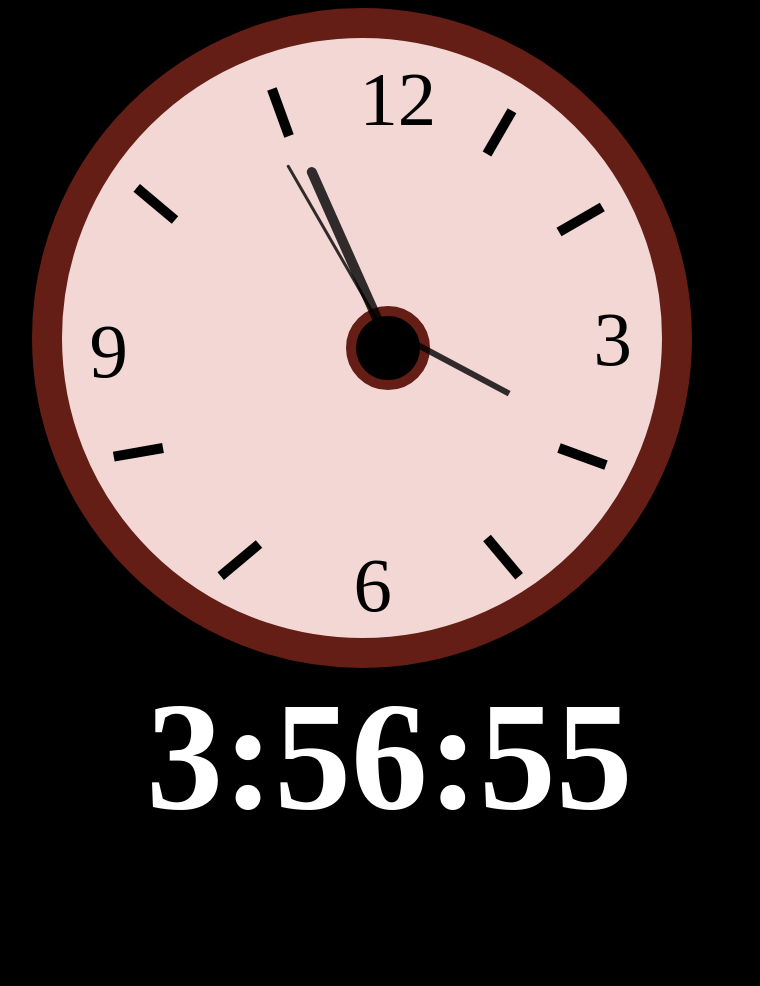
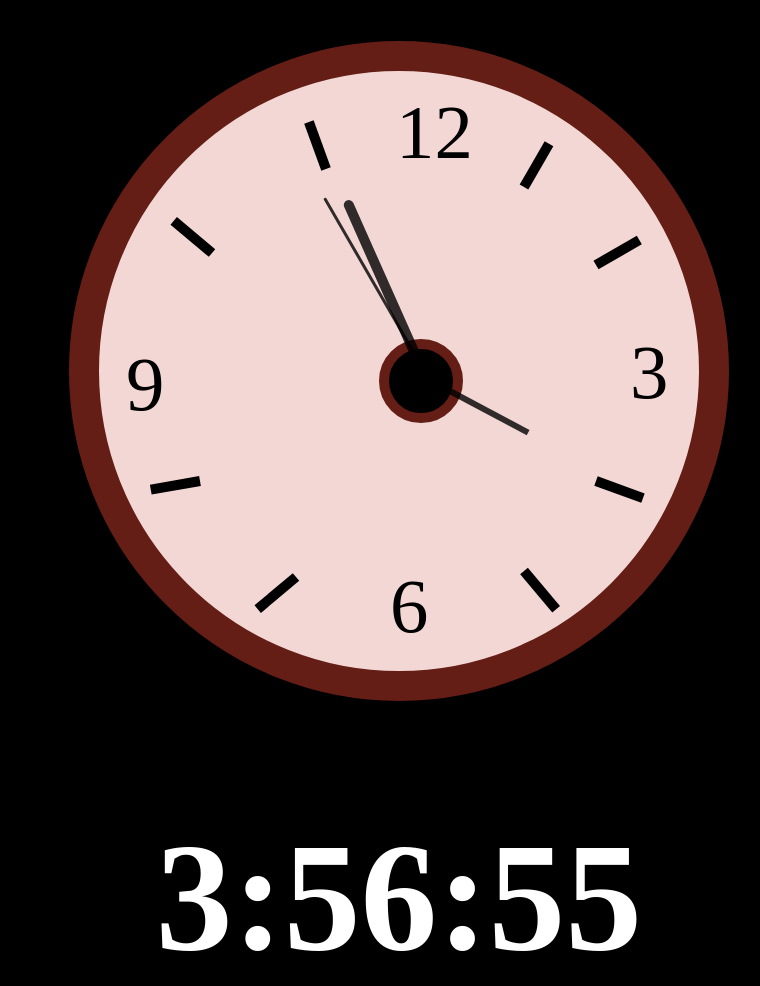
Before and after one commit to richa216/watch, a plain HTML site: page index.html in a window 1280 px wide. Shown: the whole page, without its empty margins (241-1001 px from the left). Before the commit the page ends 853 px from the top, so only its background shows below. Drawn offline with Linux system fonts and the light colour scheme.

Commit message:
Update index.html

```diff
--- a/index.html
+++ b/index.html
@@ -4,6 +4,13 @@
 	<title>vbbn</title>
 
 	<style type="text/css">
+
+		*
+		{
+			top: 0;
+			padding: 0;
+
+		}
 
 		.clock
 		{
@@ -13,8 +20,9 @@
 			border: 30px solid #641E16  ;
 			border-radius: 50%;
 			background-color:#F2D7D5;
-			margin-left: 21%;
-			margin-right: 25%;
+			left: 50%;
+			transform: translate(-50%,5%);
+
 
 
 		}
@@ -32,7 +40,7 @@
 
 		.c
 		{
-			margin-left: 284px;
+			margin-left: 280px;
 			margin-top: 268px;
 		}
 		.min
@@ -58,8 +66,8 @@
 			background: black;
 			width: 1%;
 			height: 24%;
-			top: 24%;
-			left: 52.8%;
+			top: 25%;
+			left: 49.8%;
 			opacity: 0.8;
 			transform-origin: bottom;
 
@@ -102,7 +110,7 @@
 		}
 		.num2
 		{
-			top:84%;
+			top:82%;
 			left: 48.5%;
 
 		}
@@ -195,16 +203,15 @@
 		}
 		.digitalClock
 		{
+			position: absolute;
 
+            top: 90%;
+            left: 50%;
+            transform: translate(-50%,50%);
 			display: flex;
 			font-size: 12vw;
 			font-weight: bold;
 			color: white;
-			height: 20%;
-			width: 60%;
-
-			text-align: center;
-			padding-left: 30%;
 
 		}
 
```
